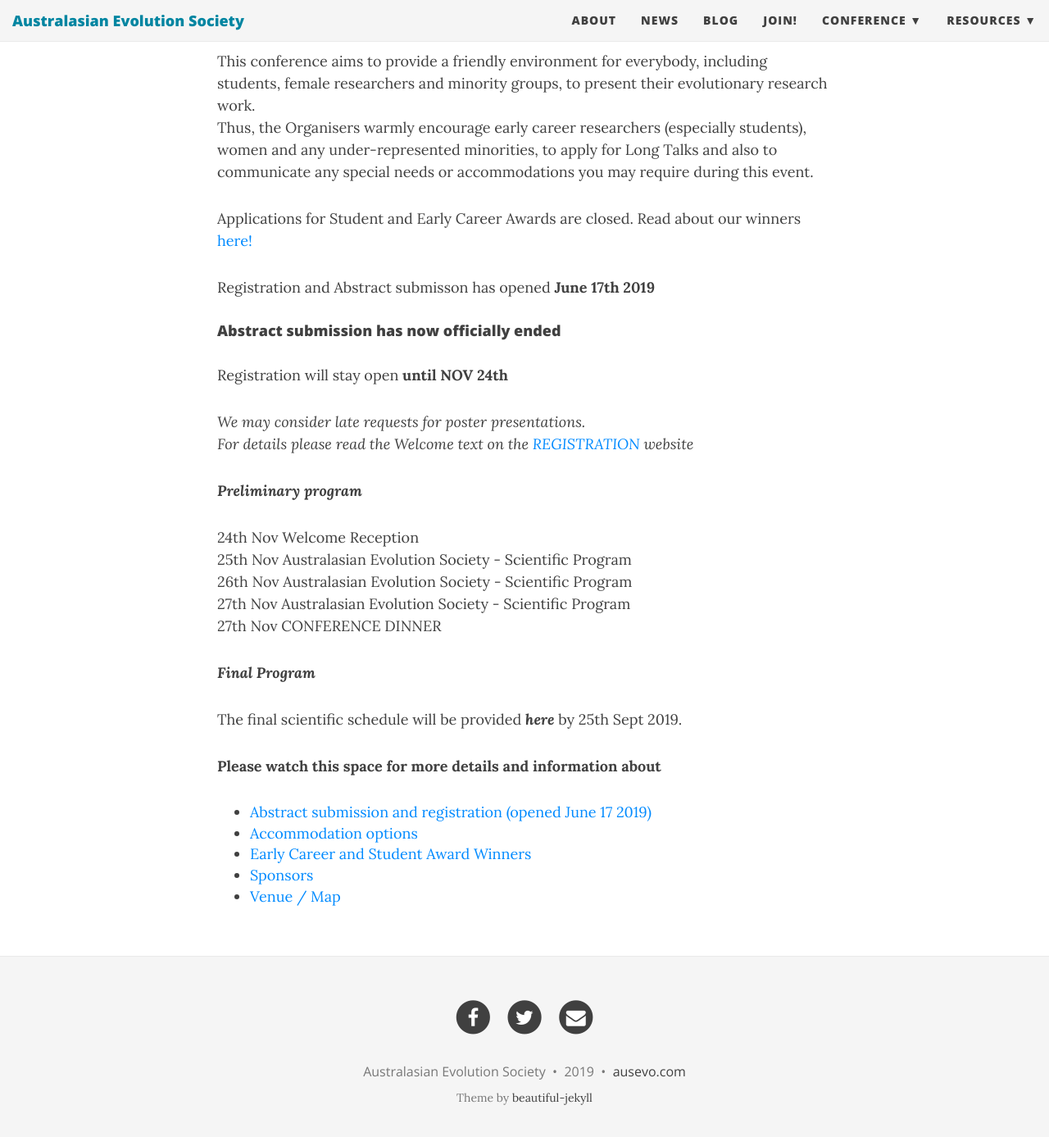
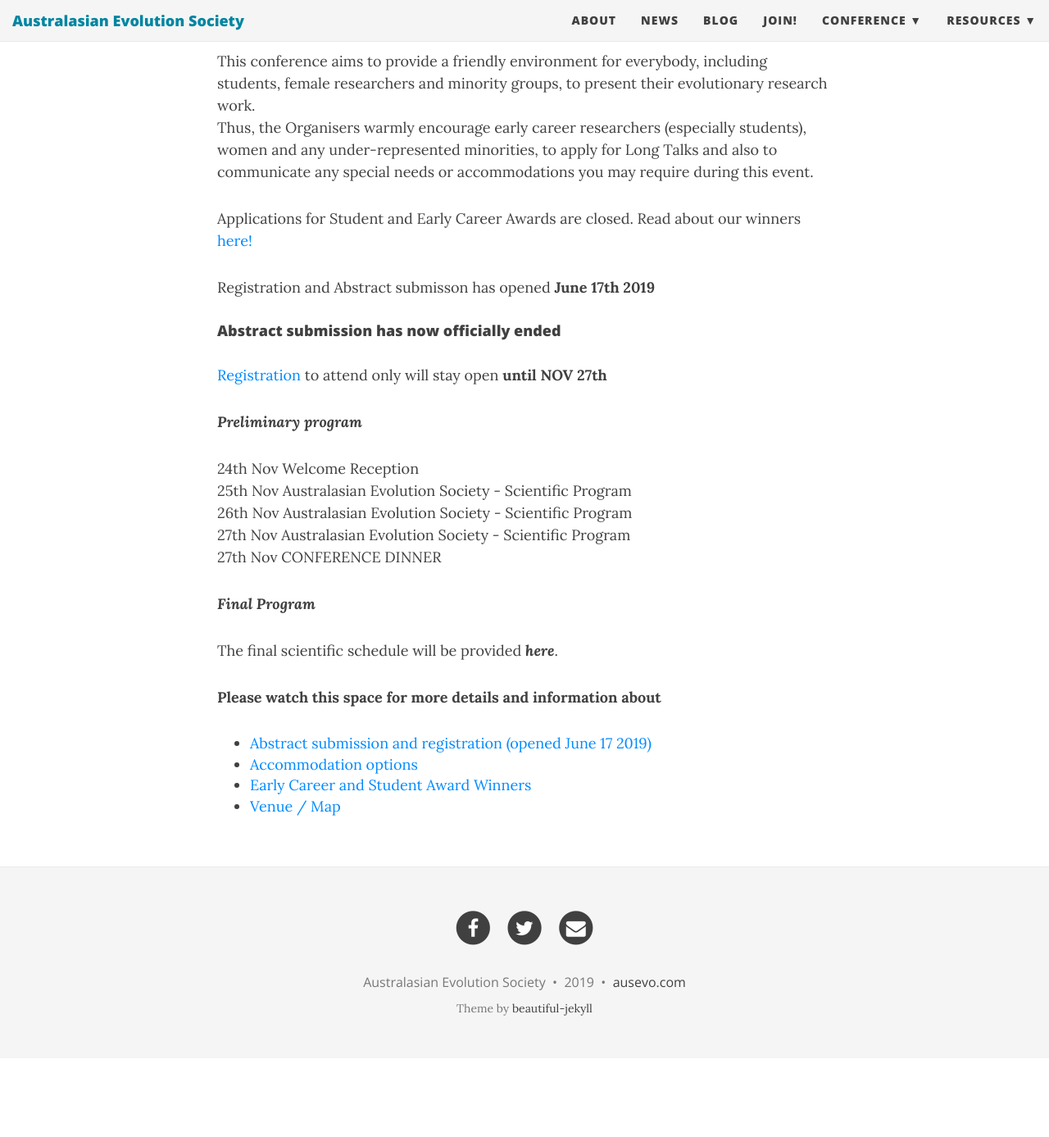
Before and after one commit to ausevo/ausevo.github.io, a Jekyll site: the page built from conference.md, in a window 1280 px wide and 1400 px high, scrolled down 745 px. Shown: the top 1387 px of the window at 82% size. Built offline with Jekyll 4.4.1, drawn with Linux system fonts in a browser that asks for light colours; nearby versions of some CDN libraries; after the commit the page ends 2036 px from its top, so only the background shows below that.

Commit message:
Update conference.md

```diff
--- a/conference.md
+++ b/conference.md
@@ -22,10 +22,8 @@ Applications for Student and Early Career Awards are closed. Read about our winn
 Registration and Abstract submisson has opened **June 17th 2019**
 
 #### Abstract submission has now officially ended
-Registration will stay open **until NOV 24th**
+[Registration](https://aes.corsizio.com/c/5cee085f0c0f597e06f7e964) to attend only will stay open **until NOV 27th**
 
-*We may consider late requests for poster presentations.
-For details please read the Welcome text on the [REGISTRATION](https://aes.corsizio.com/c/5cee085f0c0f597e06f7e964) website*
 
 
 ***Preliminary program***
@@ -39,7 +37,7 @@ For details please read the Welcome text on the [REGISTRATION](https://aes.corsi
 
 ***Final Program***
 
-The final scientific schedule will be provided ***here*** by 25th Sept 2019.
+The final scientific schedule will be provided ***here***.
 
 
 **Please watch this space for more details and information about**
@@ -47,5 +45,4 @@ The final scientific schedule will be provided ***here*** by 25th Sept 2019.
 - [Abstract submission and registration (opened June 17 2019)](http://ausevo.com/registration/)
 - [Accommodation options](http://ausevo.com/accommodation/)
 - [Early Career and Student Award Winners](http://ausevo.com/2019-08-08-AES_Award_Winners/)
-- [Sponsors](http://ausevo.com/sponsors/)
 - [Venue / Map](http://ausevo.com/map/)
```
